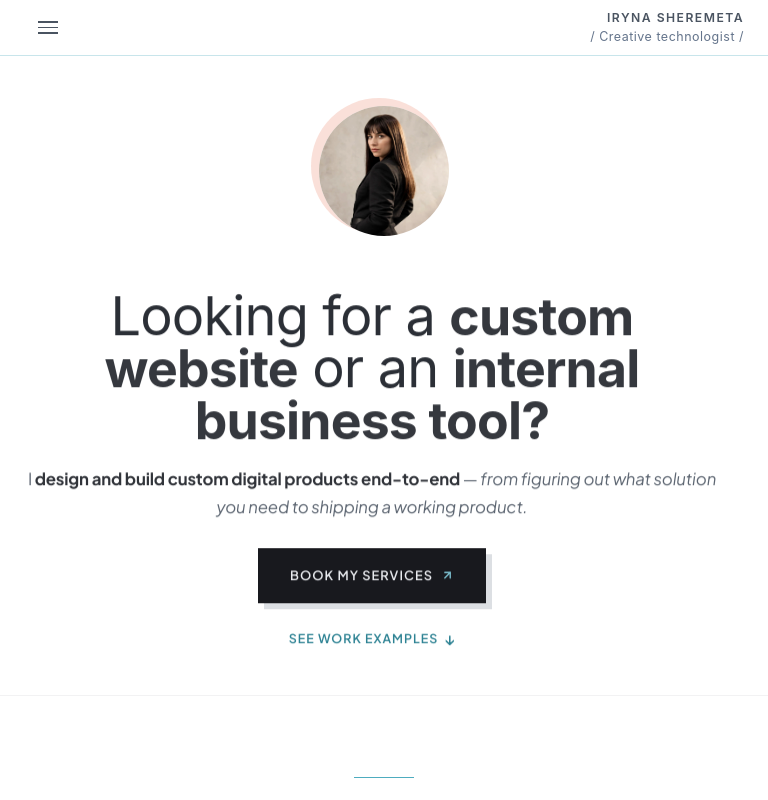
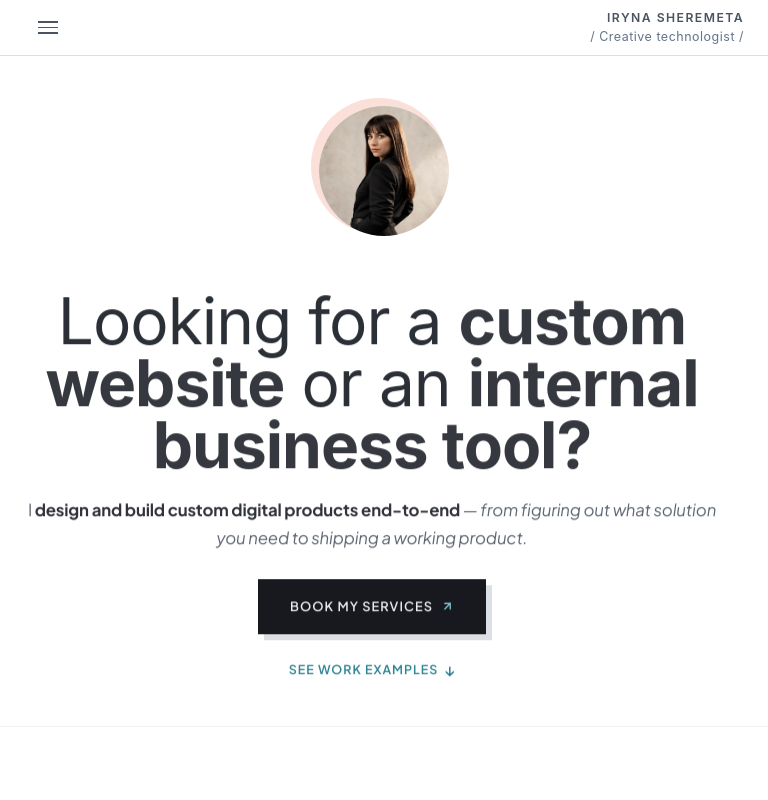
Before and after one commit to Irene2828/porfoliojuly, a Next.js app: page / in a window 768 px wide. Shown: the top 800 px of the page. Built offline with nearby package versions, Linux system fonts and the light colour scheme; no server answers; the database is empty.

Commit message:
Mobile: fluid hero headline size + uniform section rhythm

```diff
--- a/src/app/components/Hero.css
+++ b/src/app/components/Hero.css
@@ -433,6 +433,7 @@
     flex-direction: column !important;
     align-items: center !important;
     gap: 0px !important;
+    font-size: clamp(1.75rem, 9vw, 4rem) !important;
   }
 }
 
@@ -2195,7 +2196,7 @@
     -webkit-text-fill-color: #2b2f36 !important;
     font-weight: 400 !important;
     font-style: normal !important;
-    font-size: clamp(2.446rem, 9.785vw, 3.073rem) !important;
+    font-size: 1em !important;
   }
   .hero-text .headline-mockup-bold {
     color: #35383E !important;
@@ -2209,10 +2210,14 @@
     font-weight: 700 !important;
     color: #1a1d24 !important;
   }
+  /* Mobile: uniform section rhythm — every gap = hero->services gap (15.10.2026) */
+  #cases { padding-top: 6.1rem !important; }
+  #how-it-works { padding-top: 6.6rem !important; }
+  #process { padding-top: 3.5rem !important; }
 }
 @media (min-width: 414px) and (max-width: 900px) {
   .hero-text .headline-mockup-light {
-    font-size: clamp(2.689rem, 10.764vw, 3.382rem) !important;
+    font-size: 1em !important;
     line-height: 0.969 !important;
     font-style: normal !important;
     color: #2b2f36 !important;
```
